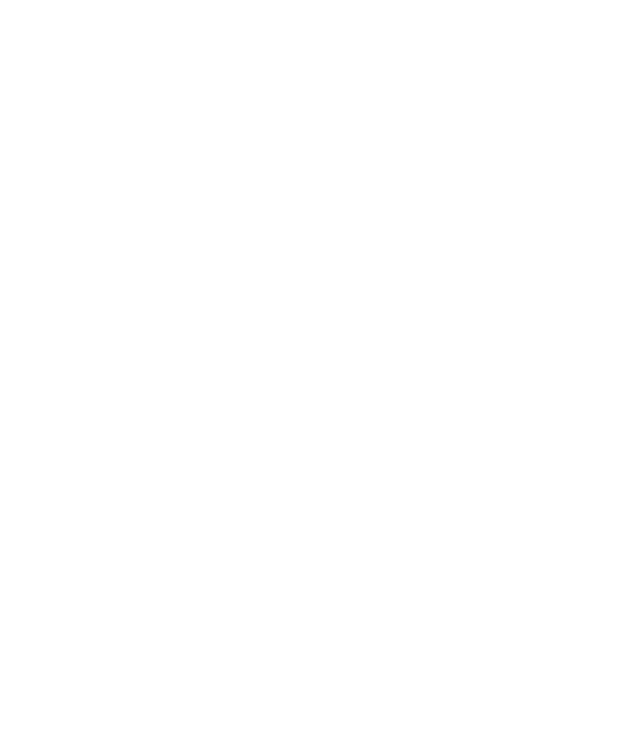
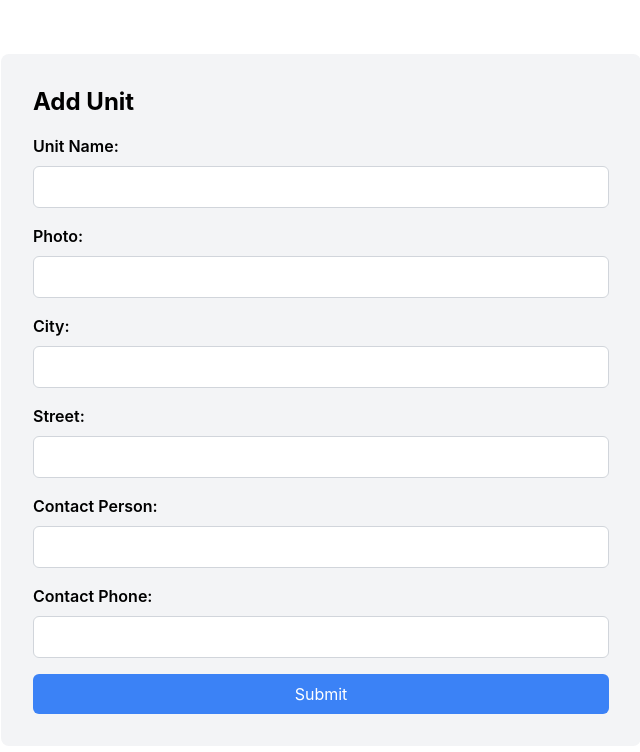
Before and after one commit to Galor-sw/Team3-storage-client, a React (Create React App) app in the folder storage-client/: page /addunit in a window 1280 px wide. Before the commit this address had no page. Shown: the top 752 px of the page, without its empty margins (319-959 px from the left). Built offline with nearby package versions, Linux system fonts and the light colour scheme; sample sign-in values are in the browser's storage.

Commit message:
team3 favicon added functionality add unit added

```diff
--- a/storage-client/src/App.js
+++ b/storage-client/src/App.js
@@ -3,6 +3,7 @@
 import HomePage from './components/homePage';
 import Warehouse from './components/warehouse';
 import Authentication from './components/Authentication/authentication';
+import AddUnit from './components/addUnitForm';
 
 // Higher-order component for handling authentication
 const ProtectedRoute = ({ component: Component, ...props }) => {
@@ -60,6 +61,7 @@
         <Route path="/" element={<ProtectedRoute component={HomePage} />} />
         <Route path="/login" element={<Authentication />} />
         <Route path="/warehouse" element={<ProtectedRoute component={Warehouse} />} />
+        <Route path="/addunit" element={<ProtectedRoute component={AddUnit} />} />
       </Routes>
     </Router>
   );
--- /dev/null
+++ b/storage-client/src/components/addUnitForm.js
@@ -0,0 +1,164 @@
+import React, { useState } from 'react';
+import axios from 'axios';
+import { useNavigate } from 'react-router-dom';
+
+const AddUnit = () => {
+    const [formData, setFormData] = useState({
+        name: '',
+        photo: '',
+        city: '',
+        street: '',
+        contactPerson: '',
+        contactPhone: ''
+    });
+    const navigate = useNavigate();
+
+    const [errors, setErrors] = useState({});
+
+    const handleChange = (e) => {
+        setFormData({
+            ...formData,
+            [e.target.name]: e.target.value
+        });
+    };
+
+    const handleSubmit = async (e) => {
+        e.preventDefault();
+        const validationErrors = validateForm();
+
+        if (Object.keys(validationErrors).length === 0) {
+            // Form is valid, perform submission logic here
+            console.log(formData);
+            // Make Axios POST request to login endpoint
+            const response = await axios.post('http://localhost:3000/storage/unit', {
+                ...formData
+            });
+            // Reset the form fields
+            setFormData({
+                name: '',
+                photo: '',
+                city: '',
+                street: '',
+                contactPerson: '',
+                contactPhone: ''
+            });
+            navigate('/');
+        } else {
+            // Set the validation errors
+            setErrors(validationErrors);
+        }
+    };
+
+    const validateForm = () => {
+        const errors = {};
+        // Validate name field
+        if (!formData.name || formData.name.length < 2) {
+            errors.name = 'Please enter a valid name (minimum 2 characters)';
+        }
+
+        // Validate city field
+        if (!formData.city || formData.city.length < 2) {
+            errors.city = 'Please enter a valid city (minimum 2 characters)';
+        }
+
+        // Validate street field
+        if (!formData.street || formData.street.length < 2) {
+            errors.street = 'Please enter a valid street (minimum 2 characters)';
+        }
+
+        // Validate phone number format using regex
+        const phoneRegex = /^(\+972|0)[2-9]\d{1,2}[-\s]?\d{3}[-\s]?\d{4}$/;// Israeli phone number format
+        if (formData.contactPhone && !phoneRegex.test(formData.contactPhone)) {
+            errors.contactPhone = 'Please enter a valid Israeli phone number';
+        }
+
+        // Add more complex validation rules for other form fields if needed
+        // For example, checking for required fields, length limits, etc.
+
+        return errors;
+    };
+
+    return (
+        <div className="flex justify-center items-center h-screen">
+            <form className="w-1/2 p-8 bg-gray-100 rounded-lg" onSubmit={handleSubmit}>
+                <h2 className="text-2xl font-bold mb-4">Add Unit</h2>
+                <div className="mb-4">
+                    <label className="block mb-2 font-semibold">Unit Name:</label>
+                    <input
+                        type="text"
+                        name="name"
+                        value={formData.name}
+                        onChange={handleChange}
+                        className="w-full px-4 py-2 border border-gray-300 rounded-md"
+                        required
+                    />
+                    {errors.name && <p className="text-red-500">{errors.name}</p>}
+                </div>
+                <div className="mb-4">
+                    <label className="block mb-2 font-semibold">Photo:</label>
+                    <input
+                        type="text"
+                        name="photo"
+                        value={formData.photo}
+                        onChange={handleChange}
+                        className="w-full px-4 py-2 border border-gray-300 rounded-md"
+                    />
+                </div>
+                <div className="mb-4">
+                    <label className="block mb-2 font-semibold">City:</label>
+                    <input
+                        type="text"
+                        name="city"
+                        value={formData.city}
+                        onChange={handleChange}
+                        className="w-full px-4 py-2 border border-gray-300 rounded-md"
+                        required
+                    />
+                </div>
+                <div className="mb-4">
+                    <label className="block mb-2 font-semibold">Street:</label>
+                    <input
+                        type="text"
+                        name="street"
+                        value={formData.street}
+                        onChange={handleChange}
+                        className="w-full px-4 py-2 border border-gray-300 rounded-md"
+                        required
+                    />
+                </div>
+                <div className="mb-4">
+                    <label className="block mb-2 font-semibold">Contact Person:</label>
+                    <input
+                        type="text"
+                        name="contactPerson"
+                        value={formData.contactPerson}
+                        onChange={handleChange}
+                        className="w-full px-4 py-2 border border-gray-300 rounded-md"
+                        required
+                    />
+                    {errors.contactPerson && <p className="text-red-500">{errors.contactPerson}</p>}
+                </div>
+                <div className="mb-4">
+                    <label className="block mb-2 font-semibold">Contact Phone:</label>
+                    <input
+                        type="text"
+                        name="contactPhone"
+                        value={formData.contactPhone}
+                        onChange={handleChange}
+                        className="w-full px-4 py-2 border border-gray-300 rounded-md"
+                        required
+                    />
+                    {errors.contactPhone && <p className="text-red-500">{errors.contactPhone}</p>}
+                </div>
+                <button
+                    type="submit"
+                    className="w-full py-2 bg-blue-500 text-white rounded-md hover:bg-blue-600"
+                >
+                    Submit
+                </button>
+            </form>
+        </div>
+    );
+};
+
+export default AddUnit;
--- a/storage-client/src/components/homePage.js
+++ b/storage-client/src/components/homePage.js
@@ -1,83 +1,30 @@
-import React from 'react';
+import React, { useState, useEffect } from 'react';
 import axios from 'axios';
-import Intel from "../pics/Intel.png"
-import Wix from "../pics/WIX.png"
-import Marvell from "../pics/marvell.png"
 import { useNavigate } from 'react-router-dom';
-
-// Assuming you have an array of warehouses
-const warehouses = [
-  {
-    id: 1,
-    name: 'Microsoft',
-    manager: 'Manager 1',
-    photo: 'https://upload.wikimedia.org/wikipedia/commons/thumb/4/44/Microsoft_logo.svg/250px-Microsoft_logo.svg.png',
-  },
-  {
-    id: 2,
-    name: 'AWS',
-    manager: 'Manager 2',
-    photo: 'https://upload.wikimedia.org/wikipedia/commons/thumb/9/93/Amazon_Web_Services_Logo.svg/250px-Amazon_Web_Services_Logo.svg.png',
-  },
-  {
-    id: 3,
-    name: 'Intel',
-    manager: 'Manager 2',
-    photo: Intel,
-  },
-  {
-    id: 4,
-    name: 'Apple',
-    manager: 'Manager 2',
-    photo: 'https://upload.wikimedia.org/wikipedia/commons/thumb/f/fa/Apple_logo_black.svg/250px-Apple_logo_black.svg.png',
-  },
-  {
-    id: 5,
-    name: 'Wix',
-    manager: 'Manager 2',
-    photo: Wix,
-  },
-  {
-    id: 6,
-    name: 'Marvell',
-    manager: 'Manager 2',
-    photo: Marvell,
-  },
-  {
-    id: 7,
-    name: 'Teva',
-    manager: 'Manager 2',
-    photo: 'https://upload.wikimedia.org/wikipedia/commons/4/4c/Teva_Pharmaceuticals_logo.png',
-  },
-  // Add more warehouses here
-];
 
 const HomePage = () => {
   const navigate = useNavigate();
+  const [warehouse, setWarehouse] = useState([]);
 
 
+  //useeffect to load data each time component rendered
+  useEffect(() => {
+    const fetchWarehouses = async () => {
+      try {
+        const response = await axios.get('http://localhost:3000/storage/');
+        const data = response.data;
+        setWarehouse(data);
+      } catch (error) {
+        // Handle error
+        console.error(error);
+      }
+    };
+    fetchWarehouses();
+  }, []);
 
-  const addUnit = async () => {
-    try {
-      // Make Axios POST request to login endpoint
-      const response = await axios.post('http://localhost:3000/storage/unit', {
-        id: 1,
-        name: 'SolarEdge',
-        photo: 'https://upload.wikimedia.org/wikipedia/commons/thumb/2/2e/SolarEdge_logo.svg/2560px-SolarEdge_logo.svg.png',
-        city: 'hertzliya',
-        street: 'test',
-        contactPerson: 'Almog'
-      });
 
-      if (1) {
-
-      } else {
-
-      }
-    } catch (error) {
-      console.error('add Unit error:', error);
-    }
-
+  const handleButtonClick = () => {
+    navigate('/addunit');
   };
 
   const handleWarehouseClick = (warehouse) => {
@@ -85,8 +32,8 @@
   };
 
   const renderWarehouses = () => {
-    return warehouses.map((warehouse) => (
-      <div key={warehouse.id} className="w-1/3 p-4">
+    return warehouse.map((warehouse) => (
+      <div key={warehouse._id} className="w-1/3 p-4">
         <div className="bg-gray-100 p-4 rounded-md flex flex-col items-center gap-5">
           <div className="w-260px">
             <img
@@ -106,7 +53,7 @@
   return (
     <div className="text-center py-8">
       <h1 className="text-4xl font-bold mb-8">Welcome to Warehouse Storage</h1>
-      <button onClick={() => addUnit()} className="mt-4 px-4 py-2 bg-blue-500 text-white rounded-md">Add Unit</button>
+      <button onClick={() => handleButtonClick()} className="mt-4 px-4 py-2 bg-blue-500 text-white rounded-md">Add Unit</button>
       <div className="flex flex-wrap justify-center -mx-4">
         {renderWarehouses()}
       </div>
```
Also changed, not shown: 1 other file (tests, documents, lock files or other folders).
